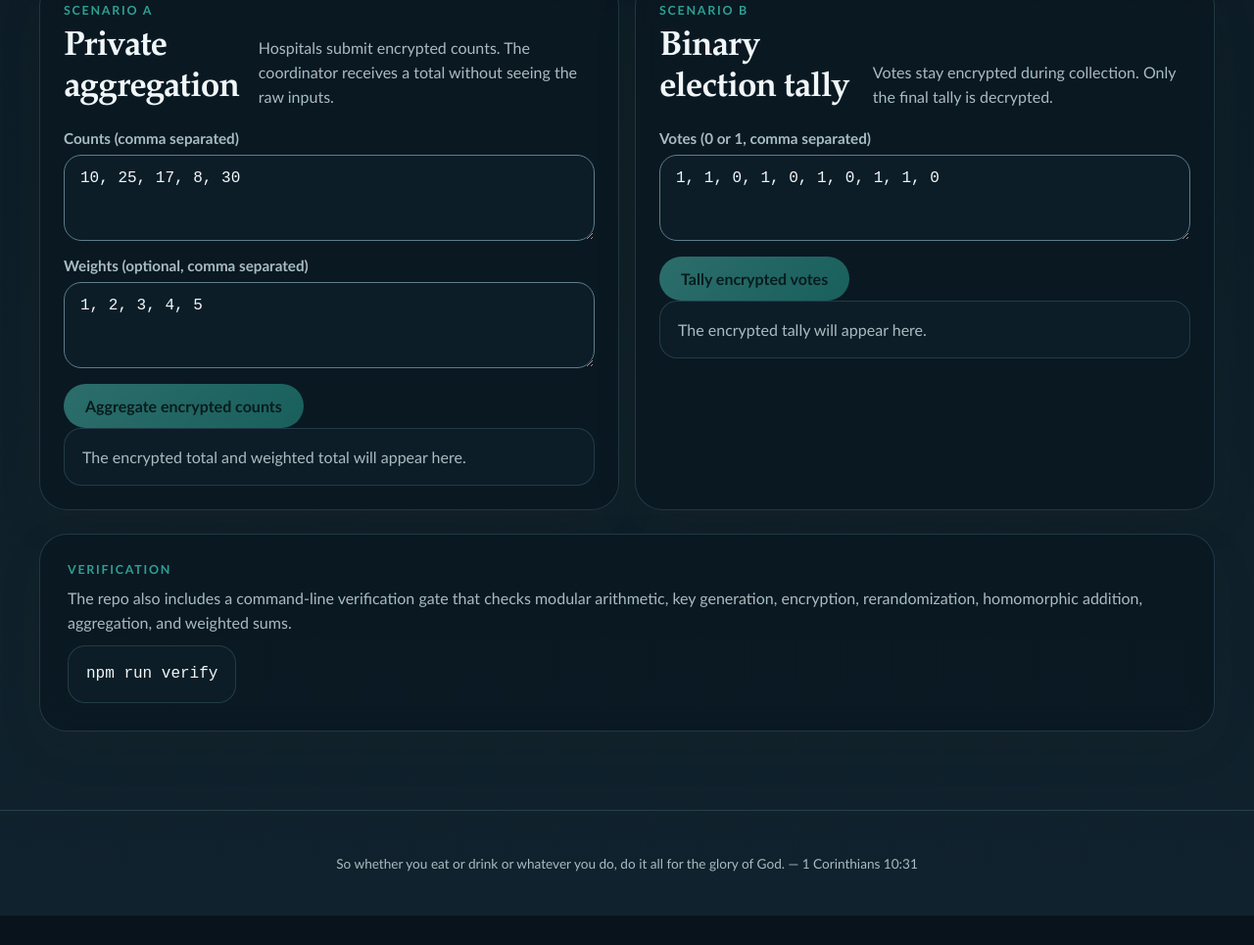
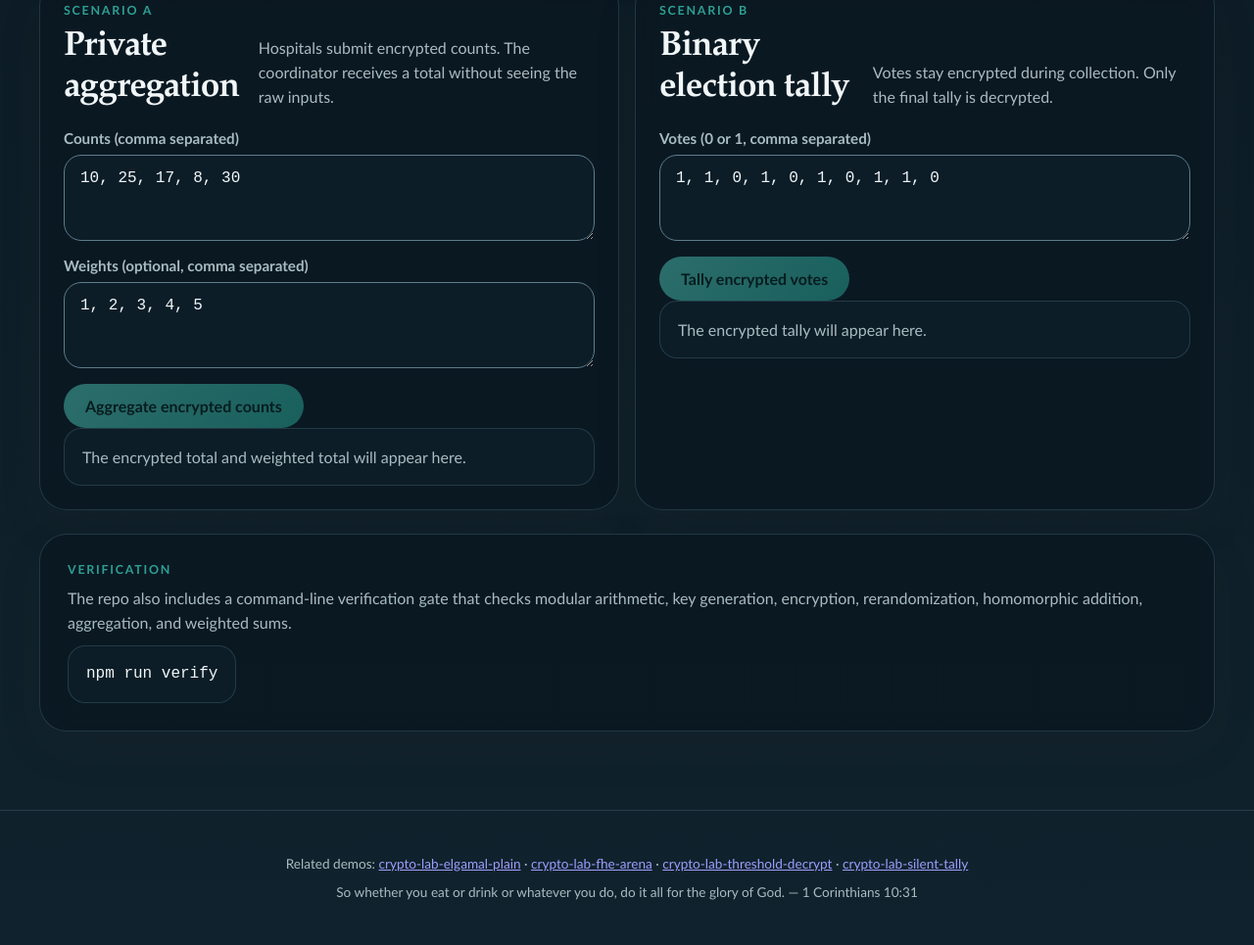
Before and after one commit to systemslibrarian/crypto-lab-paillier-gate, a website built with Vite: page index.html in a window 1280 px wide. Shown: the part 1698-2663 px from the top of the page at 98% size. Before the commit the page ends 2633 px from the top, so only its background shows below. Built offline with nearby package versions, Linux system fonts and the light colour scheme.

Commit message:
feat: add Related demos links to page footer
Co-Authored-By: Claude Opus 4.8 (1M context) <noreply@anthropic.com>

```diff
--- a/index.html
+++ b/index.html
@@ -144,6 +144,11 @@
 <!-- END crypto-lab shared header -->
     <div id="app"></div>
     <footer class="scripture-footer">
+      <p>Related demos:
+        <a href="https://systemslibrarian.github.io/crypto-lab-elgamal-plain/">crypto-lab-elgamal-plain</a> ·
+        <a href="https://systemslibrarian.github.io/crypto-lab-fhe-arena/">crypto-lab-fhe-arena</a> ·
+        <a href="https://systemslibrarian.github.io/crypto-lab-threshold-decrypt/">crypto-lab-threshold-decrypt</a> ·
+        <a href="https://systemslibrarian.github.io/crypto-lab-silent-tally/">crypto-lab-silent-tally</a></p>
       <p>So whether you eat or drink or whatever you do, do it all for the glory of God. — 1 Corinthians 10:31</p>
     </footer>
     <script type="module" src="/src/main.ts"></script>
```
